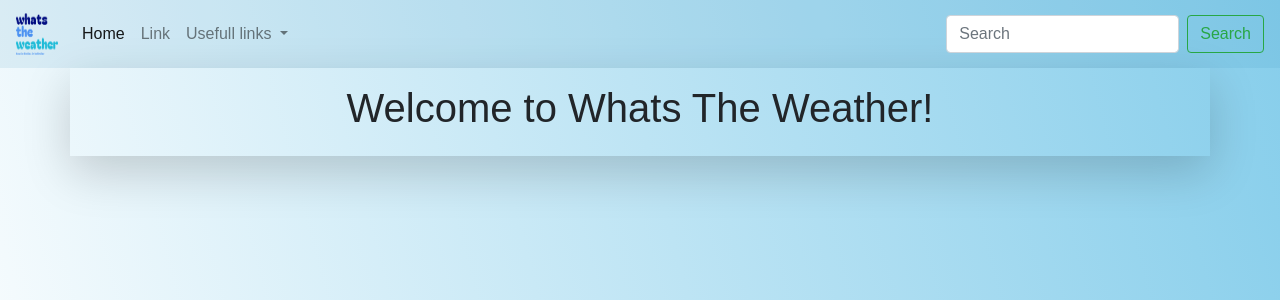
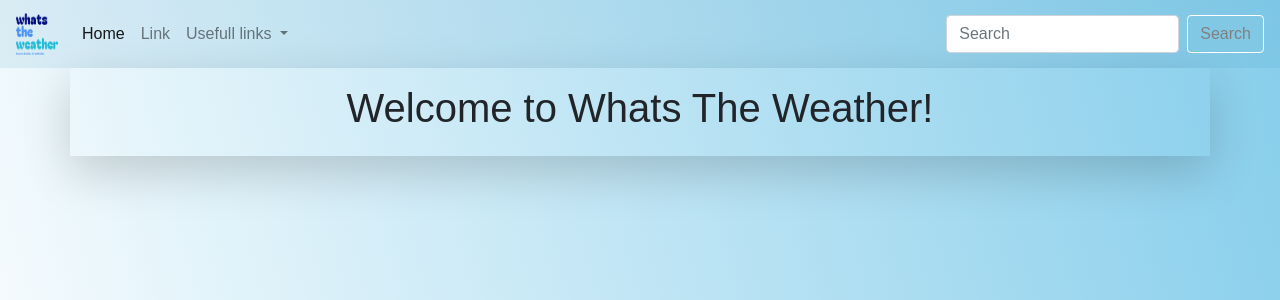
Before and after one commit to bensh199/weather_app, a Flask app: page / in a window 1280 px wide. Shown: the top 300 px of the page. Run offline with Flask 3, Linux system fonts and the light colour scheme.

Commit message:
site works

```diff
--- a/Python-Project/static/style.css
+++ b/Python-Project/static/style.css
@@ -28,3 +28,22 @@ div.card.current-weather {
     border: solid rgb(47, 67, 75);
     border-width: thick;
 }
+
+.btn:hover {
+    background-color: rgba(94, 177, 209, 0.482);
+    border-color: rgb(103, 131, 179);
+  }
+
+.btn:active,
+.btn:focus {
+    background-color: rgb(129 200 228) !important;
+    border-color: rgb(255, 255, 255) !important;
+    color: gray !important;
+    outline: none !important;
+  }
+
+.btn {
+    background-color: rgb(129 200 228);
+    border-color: rgb(255, 255, 255);
+    color: gray;
+  }
--- a/Python-Project/templates/index.html
+++ b/Python-Project/templates/index.html
@@ -45,7 +45,7 @@
       <form class="form-inline my-2 my-lg-0" action="/" method="post">
         <input class="form-control mr-sm-2" name="city" id="city" type="search" placeholder="Search" aria-label="Search"
           required>
-        <button class="btn btn-outline-success my-2 my-sm-0" type="submit">Search</button>
+        <button class="btn my-2 my-sm-0" type="submit">Search</button>
       </form>
     </div>
   </nav>
```
Also changed, not shown: 1 other file.
